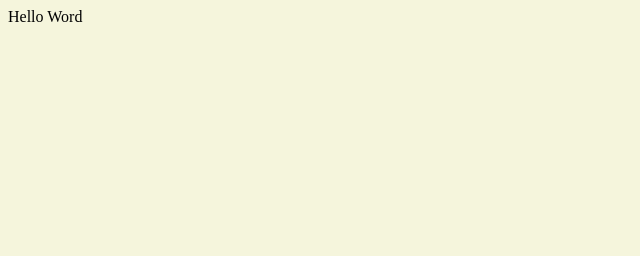
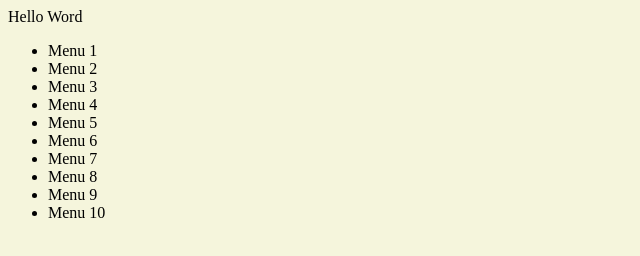
Before and after one commit to adjawilly/gittuto1, a plain HTML site: page index.html in a window 1280 px wide. Shown: the whole page, without its empty margins (0-640 px from the left). Drawn offline with Linux system fonts and the light colour scheme.

Commit message:
modification du fichier index.html

```diff
--- a/index.html
+++ b/index.html
@@ -9,5 +9,17 @@
         <div>
             Hello Word
         </div>
+        <ul>
+            <li>Menu 1</li>
+            <li>Menu 2</li>
+            <li>Menu 3</li>
+            <li>Menu 4</li>
+            <li>Menu 5</li>
+            <li>Menu 6</li>
+            <li>Menu 7</li>
+            <li>Menu 8</li>
+            <li>Menu 9</li>
+            <li>Menu 10</li>
+        </ul>
     </body>
 </html>
```
